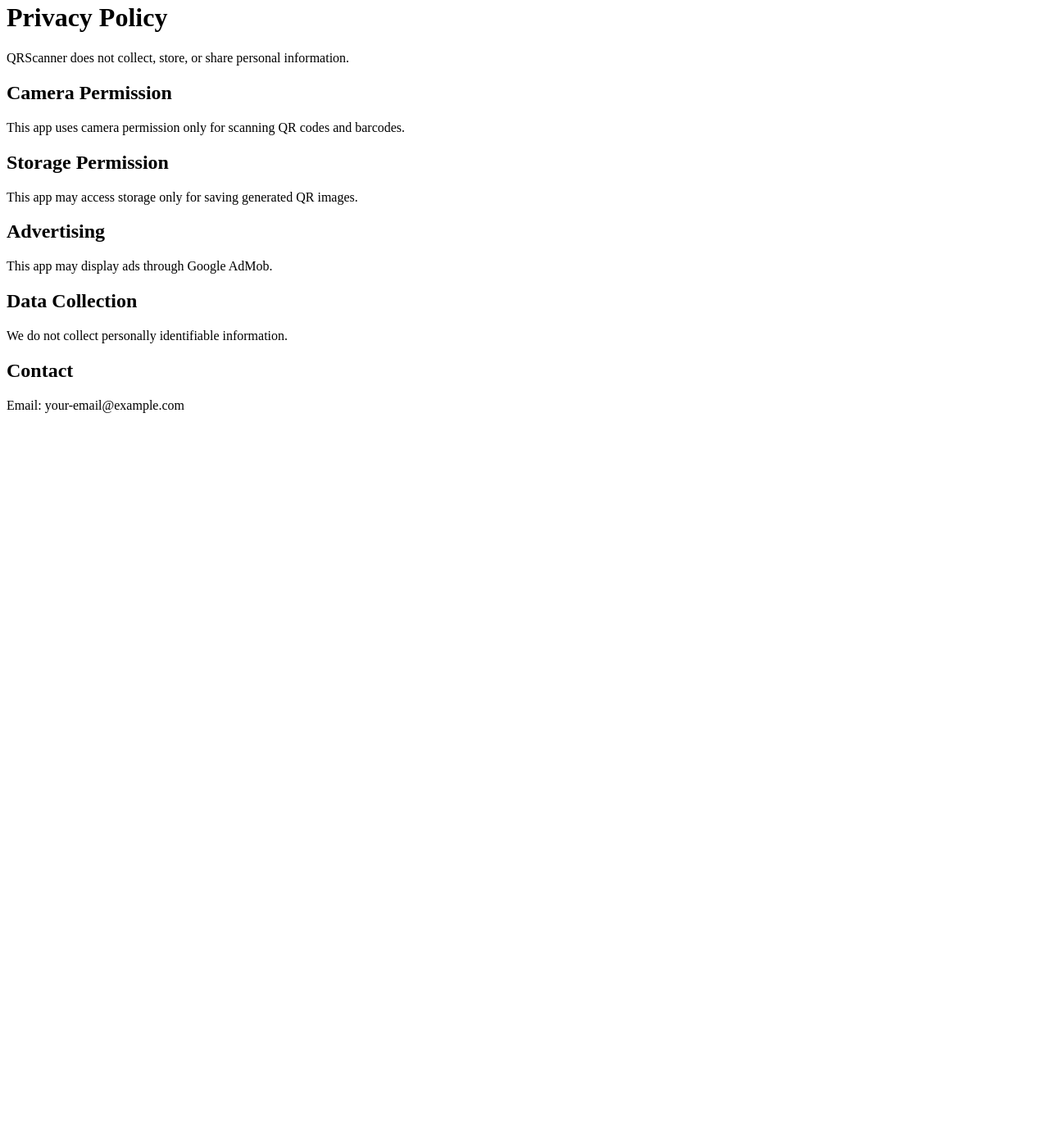
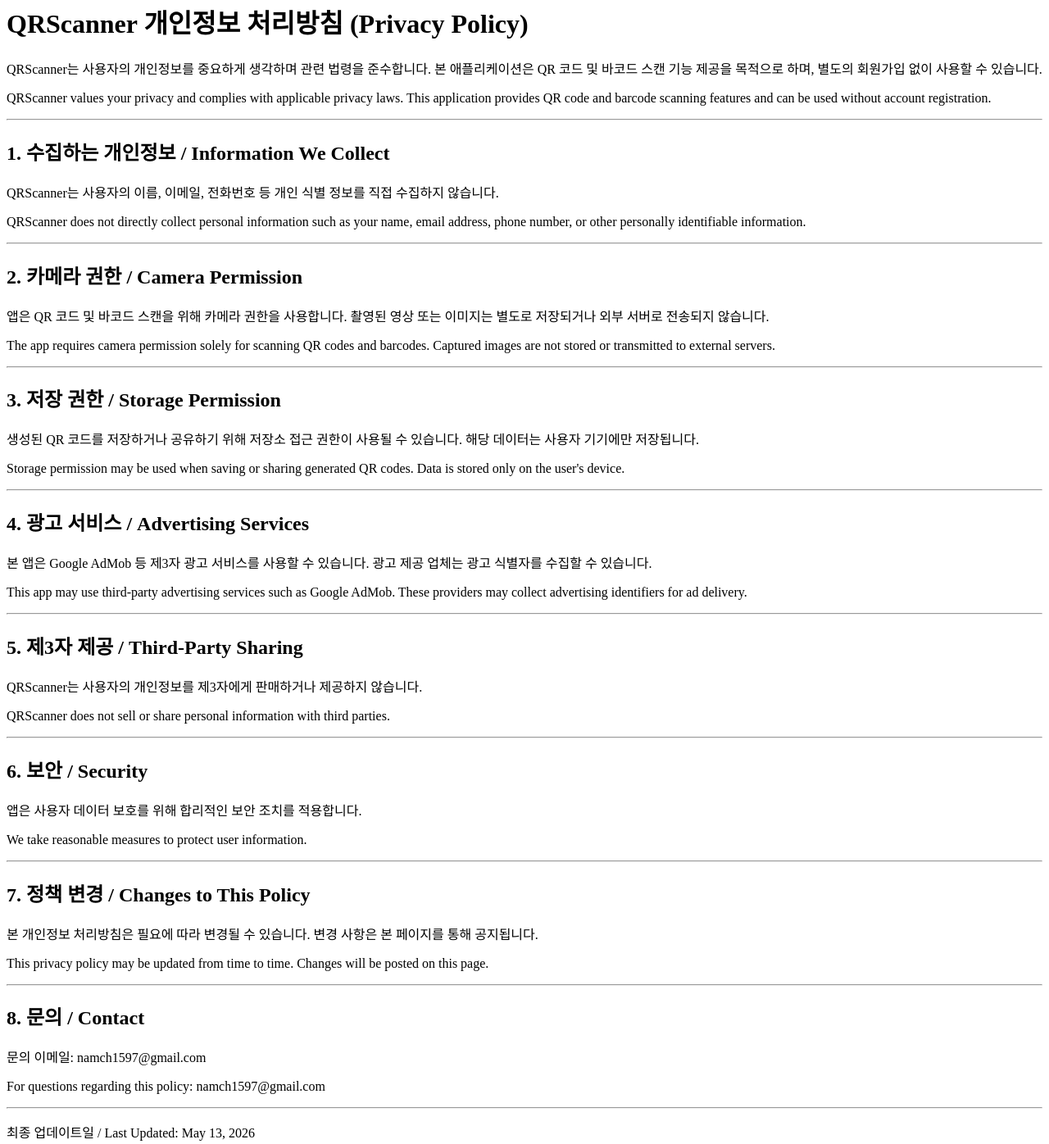
Before and after one commit to YouJinSeon/qrscanner-privacy-policy, a plain HTML site: page index.html in a window 1280 px wide. Shown: the part 18-1414 px from the top of the page at 82% size. Before the commit the page ends 800 px from the top, so only its background shows below. Drawn offline with Linux system fonts and the light colour scheme.

Commit message:
Update privacy policy to include Korean translation
Update privacy policy to include Korean translation

```diff
--- a/index.html
+++ b/index.html
@@ -1,26 +1,133 @@
 <!DOCTYPE html>
-<html>
+<html lang="ko">
 <head>
+    <meta charset="UTF-8">
+    <meta name="viewport" content="width=device-width, initial-scale=1.0">
     <title>QRScanner Privacy Policy</title>
 </head>
 <body>
-    <h1>Privacy Policy</h1>
+    <h1>QRScanner 개인정보 처리방침 (Privacy Policy)</h1>
 
-    <p>QRScanner does not collect, store, or share personal information.</p>
+    <p>
+        QRScanner는 사용자의 개인정보를 중요하게 생각하며 관련 법령을 준수합니다.
+        본 애플리케이션은 QR 코드 및 바코드 스캔 기능 제공을 목적으로 하며,
+        별도의 회원가입 없이 사용할 수 있습니다.
+    </p>
 
-    <h2>Camera Permission</h2>
-    <p>This app uses camera permission only for scanning QR codes and barcodes.</p>
+    <p>
+        QRScanner values your privacy and complies with applicable privacy laws.
+        This application provides QR code and barcode scanning features
+        and can be used without account registration.
+    </p>
 
-    <h2>Storage Permission</h2>
-    <p>This app may access storage only for saving generated QR images.</p>
+    <hr>
 
-    <h2>Advertising</h2>
-    <p>This app may display ads through Google AdMob.</p>
+    <h2>1. 수집하는 개인정보 / Information We Collect</h2>
 
-    <h2>Data Collection</h2>
-    <p>We do not collect personally identifiable information.</p>
+    <p>
+        QRScanner는 사용자의 이름, 이메일, 전화번호 등 개인 식별 정보를 직접 수집하지 않습니다.
+    </p>
 
-    <h2>Contact</h2>
-    <p>Email: your-email@example.com</p>
+    <p>
+        QRScanner does not directly collect personal information such as
+        your name, email address, phone number, or other personally identifiable information.
+    </p>
+
+    <hr>
+
+    <h2>2. 카메라 권한 / Camera Permission</h2>
+
+    <p>
+        앱은 QR 코드 및 바코드 스캔을 위해 카메라 권한을 사용합니다.
+        촬영된 영상 또는 이미지는 별도로 저장되거나 외부 서버로 전송되지 않습니다.
+    </p>
+
+    <p>
+        The app requires camera permission solely for scanning QR codes and barcodes.
+        Captured images are not stored or transmitted to external servers.
+    </p>
+
+    <hr>
+
+    <h2>3. 저장 권한 / Storage Permission</h2>
+
+    <p>
+        생성된 QR 코드를 저장하거나 공유하기 위해 저장소 접근 권한이 사용될 수 있습니다.
+        해당 데이터는 사용자 기기에만 저장됩니다.
+    </p>
+
+    <p>
+        Storage permission may be used when saving or sharing generated QR codes.
+        Data is stored only on the user's device.
+    </p>
+
+    <hr>
+
+    <h2>4. 광고 서비스 / Advertising Services</h2>
+
+    <p>
+        본 앱은 Google AdMob 등 제3자 광고 서비스를 사용할 수 있습니다.
+        광고 제공 업체는 광고 식별자를 수집할 수 있습니다.
+    </p>
+
+    <p>
+        This app may use third-party advertising services such as Google AdMob.
+        These providers may collect advertising identifiers for ad delivery.
+    </p>
+
+    <hr>
+
+    <h2>5. 제3자 제공 / Third-Party Sharing</h2>
+
+    <p>
+        QRScanner는 사용자의 개인정보를 제3자에게 판매하거나 제공하지 않습니다.
+    </p>
+
+    <p>
+        QRScanner does not sell or share personal information with third parties.
+    </p>
+
+    <hr>
+
+    <h2>6. 보안 / Security</h2>
+
+    <p>
+        앱은 사용자 데이터 보호를 위해 합리적인 보안 조치를 적용합니다.
+    </p>
+
+    <p>
+        We take reasonable measures to protect user information.
+    </p>
+
+    <hr>
+
+    <h2>7. 정책 변경 / Changes to This Policy</h2>
+
+    <p>
+        본 개인정보 처리방침은 필요에 따라 변경될 수 있습니다.
+        변경 사항은 본 페이지를 통해 공지됩니다.
+    </p>
+
+    <p>
+        This privacy policy may be updated from time to time.
+        Changes will be posted on this page.
+    </p>
+
+    <hr>
+
+    <h2>8. 문의 / Contact</h2>
+
+    <p>
+        문의 이메일: namch1597@gmail.com
+    </p>
+
+    <p>
+        For questions regarding this policy:
+        namch1597@gmail.com
+    </p>
+
+    <hr>
+
+    <p>최종 업데이트일 / Last Updated: May 13, 2026</p>
 </body>
 </html>
```
